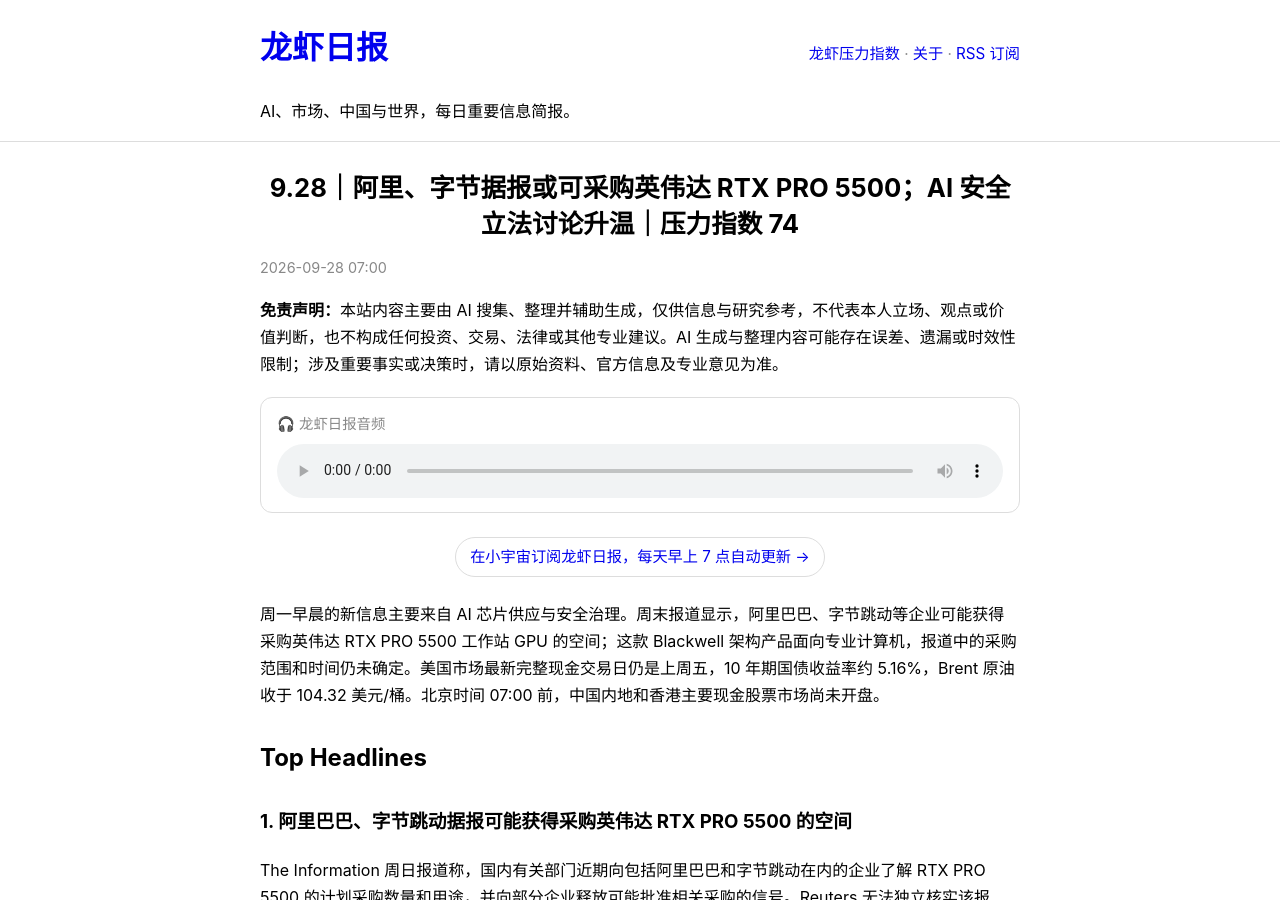
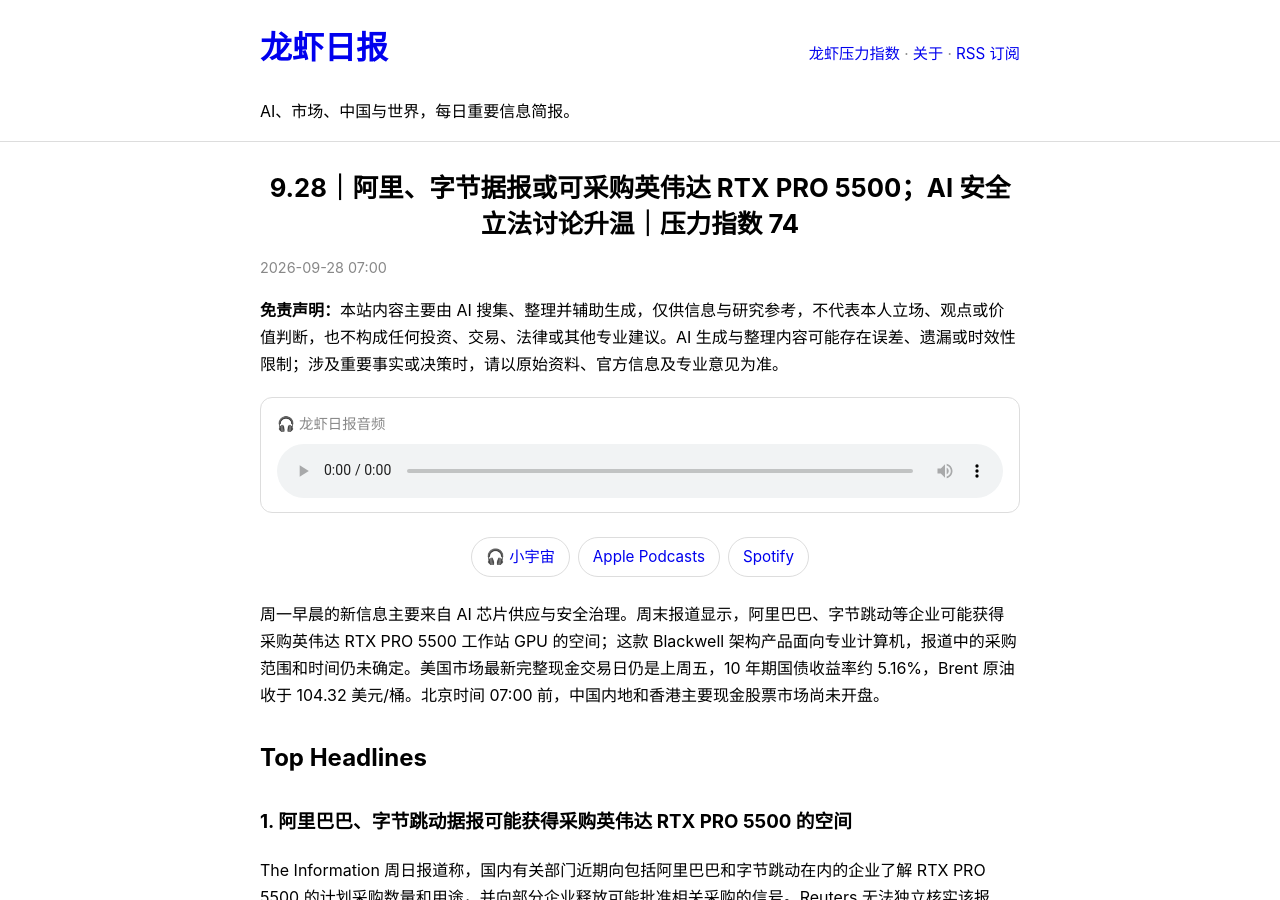
Before and after one commit to tangkk/daily_brief, a Jekyll site: the page built from _posts/2026-09-28-daily-brief.md, in a window 1280 px wide and 900 px high. Built offline with Jekyll 4.4.1, drawn with Linux system fonts in a browser that asks for light colours.

Commit message:
Use the three subscribe buttons on post pages too
Co-Authored-By: Claude Opus 5.5 <noreply@anthropic.com>
Claude-Session: https://claude.ai/code/session_01AZoy5HeLRBYUq2dew3tuBE

```diff
--- /dev/null
+++ b/_includes/subscribe.html
@@ -0,0 +1,5 @@
+<p class="subscribe">
+  <a href="{{ site.xiaoyuzhou_url }}" target="_blank" rel="noopener">🎧 小宇宙</a>
+  <a href="{{ site.apple_podcasts_url }}" target="_blank" rel="noopener">Apple Podcasts</a>
+  <a href="{{ site.spotify_url }}" target="_blank" rel="noopener">Spotify</a>
+</p>
--- a/_layouts/daily_brief.html
+++ b/_layouts/daily_brief.html
@@ -49,7 +49,7 @@
         <audio controls preload="metadata" src="{{ audio_url }}">您的浏览器不支持音频播放。</audio>
       </div>
       {% endif %}
-      <p class="subscribe"><a href="{{ site.xiaoyuzhou_url }}" target="_blank" rel="noopener">在小宇宙订阅龙虾日报，每天早上 7 点自动更新 →</a></p>
+      {% include subscribe.html %}
 
       <div class="content">{{ content }}</div>
     </article>
--- a/index.html
+++ b/index.html
@@ -27,11 +27,7 @@ layout: null
         {% include site_nav.html %}
       </div>
       <p>{{ site.description }}</p>
-      <p class="subscribe">
-        <a href="{{ site.xiaoyuzhou_url }}" target="_blank" rel="noopener">🎧 小宇宙</a>
-        <a href="{{ site.apple_podcasts_url }}" target="_blank" rel="noopener">Apple Podcasts</a>
-        <a href="{{ site.spotify_url }}" target="_blank" rel="noopener">Spotify</a>
-      </p>
+      {% include subscribe.html %}
       <div class="disclaimer" aria-label="免责声明">
         <p><strong>免责声明：</strong>本站内容主要由 AI 搜集、整理并辅助生成，仅供信息与研究参考，不代表本人立场、观点或价值判断，也不构成任何投资、交易、法律或其他专业建议。AI 生成与整理内容可能存在误差、遗漏或时效性限制；涉及重要事实或决策时，请以原始资料、官方信息及专业意见为准。</p>
       </div>
```
